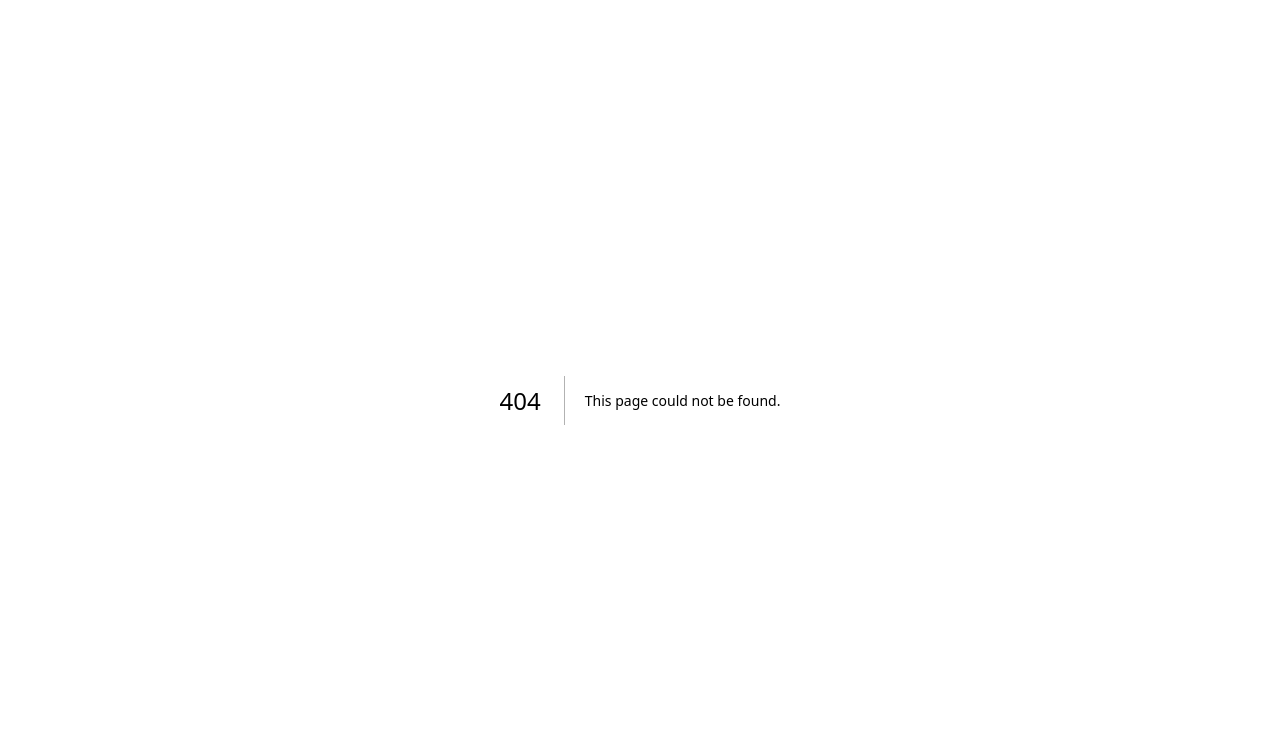
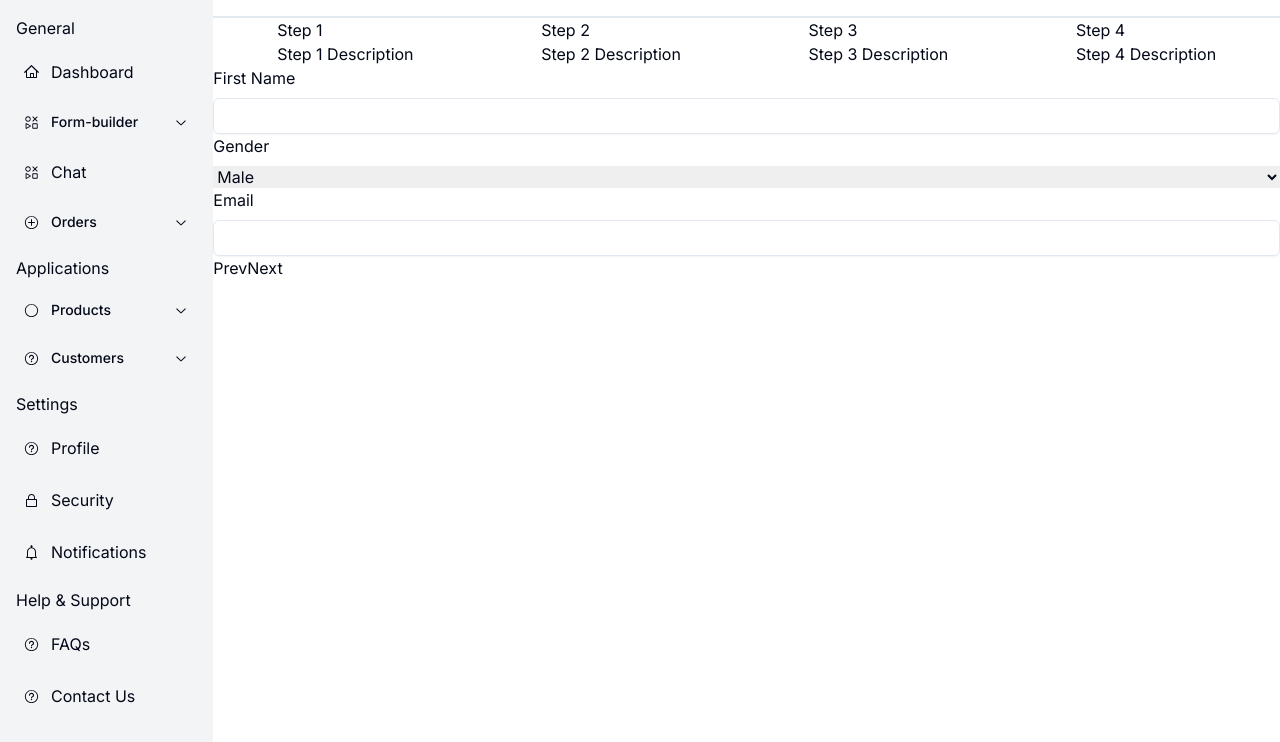
Before and after one commit to rahulkr-dev/form-builder, a Next.js app: page /form-builder/forms in a window 1280 px wide. Before the commit this address had no page. Shown: the top 742 px of the page. Built offline with nearby package versions, Linux system fonts and the light colour scheme.

Commit message:
[frontend]- refactor routes name

```diff
--- a/package.json
+++ b/package.json
@@ -24,6 +24,7 @@
     "mongoose": "^8.1.3",
     "next": "14.1.0",
     "react": "^18",
+    "react-beautiful-dnd": "^13.1.1",
     "react-dom": "^18",
     "react-hook-form": "^7.50.0",
     "react-icons": "^5.0.1",
@@ -35,6 +36,7 @@
   "devDependencies": {
     "@types/node": "^20",
     "@types/react": "^18",
+    "@types/react-beautiful-dnd": "^13.1.8",
     "@types/react-dom": "^18",
     "autoprefixer": "^10.0.1",
     "eslint": "^8",
--- a/src/app/(protected)/forms/create/page.tsx
+++ b/src/app/(protected)/form-builder/create/page.tsx
@@ -2,7 +2,10 @@ import React from 'react'
 
 const CreateForm = () => {
   return (
-    <div>CreateForm</div>
+    <main>
+      <h1>Create Form</h1>
+
+    </main>
   )
 }
 
--- /dev/null
+++ b/src/app/(protected)/form-builder/forms/[formId]/feed.ts
@@ -0,0 +1,191 @@
+interface IField {
+  element: "input" | "select" | "textarea";
+  label: string;
+  type:
+    | "text"
+    | "number"
+    | "email"
+    | "password"
+    | "tel"
+    | "date"
+    | "time"
+    | "select"
+    | "textarea";
+  options?: string[];
+  fieldValidation?: {
+    required: boolean;
+    minLength?: number;
+    maxLength?: number;
+    min?: number;
+    max?: number;
+    pattern?: string;
+  };
+}
+
+interface IFormStep {
+  stepId: number;
+  stepName: string;
+  stepDescription: string;
+  stepFields: IField[];
+}
+interface IMultiStepFormObjData {
+  formId: string;
+  formName: string;
+  formType: "multiStepForm" | "singleStepForm";
+  formSteps: IFormStep[];
+}
+
+const multiStepFormObjData = {
+  formId: "609c6e9b8f8e4e001f3e5e1a",
+  formName: "Aura Backend Couse Form",
+  formType: "multiStepForm",
+  formSteps: [
+    {
+      stepId: 1,
+      stepName: "Step 1",
+      stepDescription: "Step 1 Description",
+      stepFields: [
+        {
+          element: "input",
+          label: "First Name",
+          type: "text",
+
+          fieldValidation: {
+            required: true,
+            minLength: 3,
+            maxLength: 20,
+          },
+        },
+        {
+          element: "select",
+          label: "Gender",
+          type: "select",
+          options: ["Male", "Female", "Other"],
+          fieldValidation: {
+            required: true,
+          },
+        },
+        {
+          element: "input",
+          label: "Email",
+          type: "email",
+          fieldValidation: {
+            required: true,
+          },
+        },
+      ],
+    },
+    {
+      stepId: 2,
+      stepName: "Step 2",
+      stepDescription: "Step 2 Description",
+      stepFields: [
+        {
+          element: "input",
+          label: "Last Name",
+          type: "text",
+          fieldValidation: {
+            required: true,
+            minLength: 3,
+            maxLength: 20,
+          },
+        },
+        {
+          element: "input",
+          label: "Phone",
+          type: "tel",
+          fieldValidation: {
+            required: true,
+            minLength: 10,
+            maxLength: 10,
+          },
+        },
+        {
+          element: "input",
+          label: "Date of Birth",
+          type: "date",
+          fieldValidation: {
+            required: true,
+          },
+        },
+      ],
+    },
+    {
+      stepId: 3,
+      stepName: "Step 3",
+      stepDescription: "Step 3 Description",
+      stepFields: [
+        {
+          element: "input",
+          label: "Password",
+          type: "password",
+          fieldValidation: {
+            required: true,
+            minLength: 6,
+            maxLength: 20,
+          },
+        },
+        {
+          element: "input",
+          label: "Confirm Password",
+          type: "password",
+          fieldValidation: {
+            required: true,
+            minLength: 6,
+            maxLength: 20,
+          },
+        },
+        {
+          element: "textarea",
+          label: "Address",
+          type: "textarea",
+          fieldValidation: {
+            required: true,
+            minLength: 10,
+            maxLength: 100,
+          },
+        },
+      ],
+    },
+    {
+      stepId: 4,
+      stepName: "Step 4",
+      stepDescription: "Step 4 Description",
+      stepFields: [
+        {
+          element: "input",
+          label: "City",
+          type: "text",
+          fieldValidation: {
+            required: true,
+            minLength: 3,
+            maxLength: 20,
+          },
+        },
+        {
+          element: "input",
+          label: "State",
+          type: "text",
+          fieldValidation: {
+            required: true,
+            minLength: 3,
+            maxLength: 20,
+          },
+        },
+        {
+          element: "input",
+          label: "Pincode",
+          type: "number",
+          fieldValidation: {
+            required: true,
+            minLength: 6,
+            maxLength: 6,
+          },
+        },
+      ],
+    },
+  ],
+} as IMultiStepFormObjData;
+
+
+export default multiStepFormObjData
--- /dev/null
+++ b/src/app/(protected)/form-builder/forms/[formId]/page.tsx
@@ -0,0 +1,15 @@
+
+interface IPageProps {
+    params:{
+        formId:string
+    }
+}
+export default function Page({params:{formId}}: IPageProps) {
+    console.log(formId,"path Id")
+  return (
+    <div>
+      <h1>Page</h1>
+      <p>Find me in ./web/src/pages/Page/Page.tsx</p>
+    </div>
+  )
+}
--- /dev/null
+++ b/src/app/(protected)/form-builder/forms/page.tsx
@@ -0,0 +1,54 @@
+"use client";
+
+import { useState } from "react";
+import multiStepFormObjData from "./[formId]/feed";
+import { Input } from "@/components/ui/input";
+import { Select } from "@/components/ui/select";
+
+const AllForms = () => {
+  const [step, setStep] = useState(1);
+  return (
+    <div >
+      <div className="flex justify-around">
+
+      {multiStepFormObjData.formSteps.map((step) => (
+        <div key={step.stepName} >
+            <p>{step.stepName}</p>
+            <p>{step.stepDescription}</p>
+        </div>
+      ))}
+      </div>
+      {
+       multiStepFormObjData.formSteps[step-1].stepFields.map((field) => {
+    return (
+      <div key={field.label} className="flex flex-col gap-2">
+      <label>{field.label}</label>
+      {field.element === "input" && <Input type={field.type} />}
+      {field.element === "select" && field.options && (
+        <select>
+          {field.options.map((option) => {
+            return (
+              <option key={option} value={option}>
+                {option}
+              </option>
+            );
+          })}
+        </select>
+      )}
+    </div>
+    )
+      }
+      )}
+
+
+      <div>
+        <button onClick={()=>setStep(step-1)}>Prev</button>
+        <button  onClick={()=>setStep(step+1)}>Next</button>
+        </div>
+      </div>
+
+
+  );
+};
+
+export default AllForms;
--- a/src/app/(protected)/forms/all/page.tsx
+++ /dev/null
@@ -1,9 +0,0 @@
-import React from 'react'
-
-const AllForms = () => {
-  return (
-    <div>AllForms</div>
-  )
-}
-
-export default AllForms
--- a/src/app/page.tsx
+++ b/src/app/page.tsx
@@ -1,4 +1,3 @@
-import { UserButton } from "@clerk/nextjs"
 
 const HomePage = () => {
   return (
```
Also changed, not shown: 1 other file (tests, documents, lock files or other folders).
